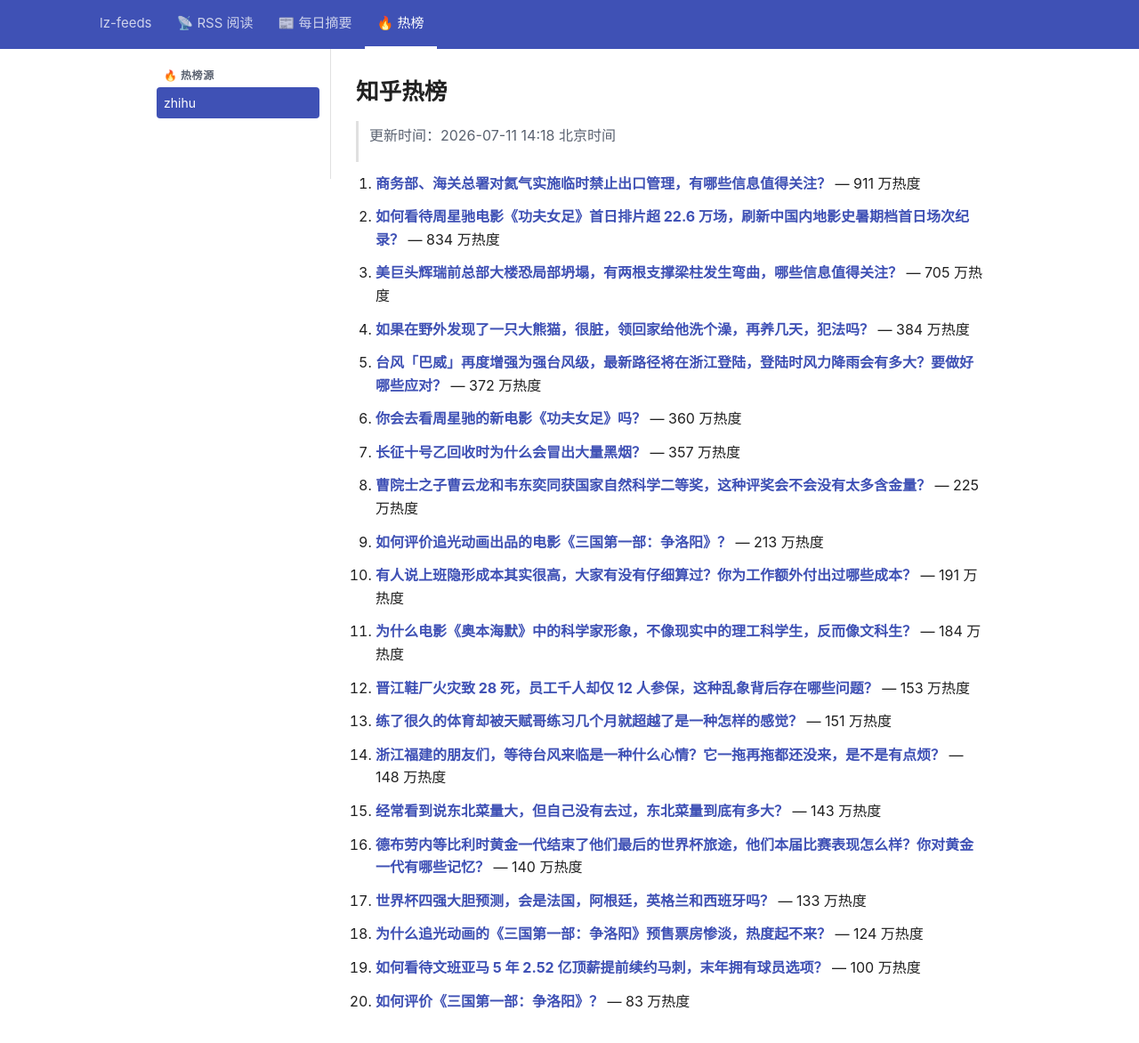
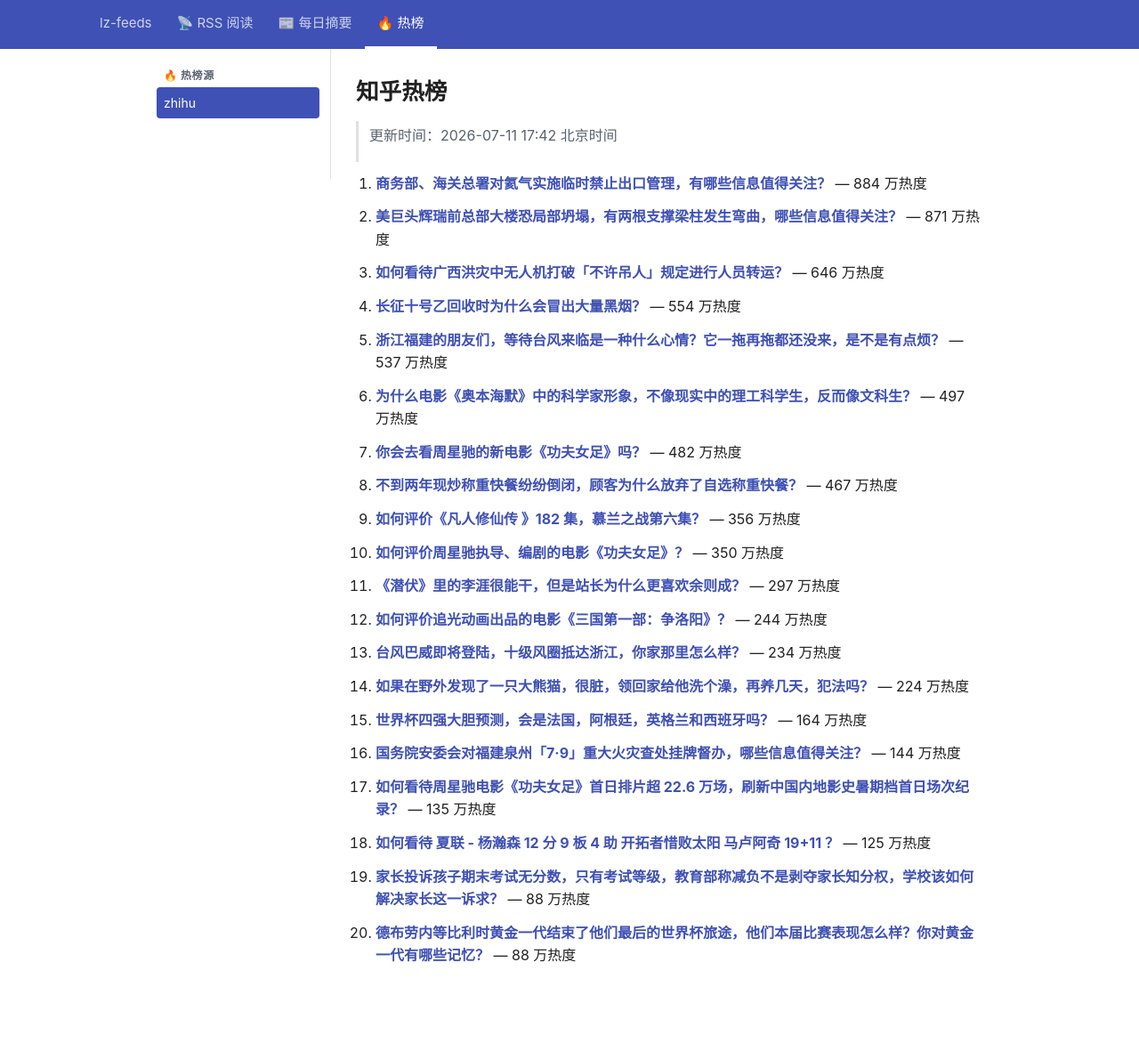
Before and after one commit to lizhang0101/lz-feeds, a Jekyll site: the page built from _hotlist/zhihu.md, in a window 1280 px wide and 1202 px high. Shown: the top 1172 px of the window at 89% size. Built offline with Jekyll 4.4.1, drawn with Linux system fonts in a browser that asks for light colours.

Commit message:
hotlist: 2026-07-11T09:42Z

```diff
--- a/_hotlist/zhihu.md
+++ b/_hotlist/zhihu.md
@@ -1,48 +1,48 @@
 ---
-updated: 2026-07-11 14:18 北京时间
+updated: 2026-07-11 17:42 北京时间
 count: 20
 ---
 
 # 知乎热榜
 
-> 更新时间：2026-07-11 14:18 北京时间
+> 更新时间：2026-07-11 17:42 北京时间
 
-1. **[商务部、海关总署对氦气实施临时禁止出口管理，有哪些信息值得关注？](https://www.zhihu.com/question/2058959918087018226)** — 911 万热度
+1. **[商务部、海关总署对氦气实施临时禁止出口管理，有哪些信息值得关注？](https://www.zhihu.com/question/2058959918087018226)** — 884 万热度
 
-2. **[如何看待周星驰电影《功夫女足》首日排片超 22.6 万场，刷新中国内地影史暑期档首日场次纪录？](https://www.zhihu.com/question/2059024185498808451)** — 834 万热度
+2. **[美巨头辉瑞前总部大楼恐局部坍塌，有两根支撑梁柱发生弯曲，哪些信息值得关注？](https://www.zhihu.com/question/2058872591855752079)** — 871 万热度
 
-3. **[美巨头辉瑞前总部大楼恐局部坍塌，有两根支撑梁柱发生弯曲，哪些信息值得关注？](https://www.zhihu.com/question/2058872591855752079)** — 705 万热度
+3. **[如何看待广西洪灾中无人机打破「不许吊人」规定进行人员转运？](https://www.zhihu.com/question/2058898849314486143)** — 646 万热度
 
-4. **[如果在野外发现了一只大熊猫，很脏，领回家给他洗个澡，再养几天，犯法吗？](https://www.zhihu.com/question/444398458)** — 384 万热度
+4. **[长征十号乙回收时为什么会冒出大量黑烟？](https://www.zhihu.com/question/2058945292020315835)** — 554 万热度
 
-5. **[台风「巴威」再度增强为强台风级，最新路径将在浙江登陆，登陆时风力降雨会有多大？要做好哪些应对？](https://www.zhihu.com/question/2058838727388914671)** — 372 万热度
+5. **[浙江福建的朋友们，等待台风来临是一种什么心情？它一拖再拖都还没来，是不是有点烦？](https://www.zhihu.com/question/2059049327108911736)** — 537 万热度
 
-6. **[你会去看周星驰的新电影《功夫女足》吗？](https://www.zhihu.com/question/2058093856713969712)** — 360 万热度
+6. **[为什么电影《奥本海默》中的科学家形象，不像现实中的理工科学生，反而像文科生？](https://www.zhihu.com/question/2055338128379007237)** — 497 万热度
 
-7. **[长征十号乙回收时为什么会冒出大量黑烟？](https://www.zhihu.com/question/2058945292020315835)** — 357 万热度
+7. **[你会去看周星驰的新电影《功夫女足》吗？](https://www.zhihu.com/question/2058093856713969712)** — 482 万热度
 
-8. **[曹院士之子曹云龙和韦东奕同获国家自然科学二等奖，这种评奖会不会没有太多含金量？](https://www.zhihu.com/question/2058567724738122696)** — 225 万热度
+8. **[不到两年现炒称重快餐纷纷倒闭，顾客为什么放弃了自选称重快餐？](https://www.zhihu.com/question/2028079560181171761)** — 467 万热度
 
-9. **[如何评价追光动画出品的电影《三国第一部：争洛阳》？](https://www.zhihu.com/question/2050951363807405043)** — 213 万热度
+9. **[如何评价《凡人修仙传 》182 集，慕兰之战第六集？](https://www.zhihu.com/question/2058983815834505654)** — 356 万热度
 
-10. **[有人说上班隐形成本其实很高，大家有没有仔细算过？你为工作额外付出过哪些成本？](https://www.zhihu.com/question/2058902757856080101)** — 191 万热度
+10. **[如何评价周星驰执导、编剧的电影《功夫女足》？](https://www.zhihu.com/question/2058553085396620762)** — 350 万热度
 
-11. **[为什么电影《奥本海默》中的科学家形象，不像现实中的理工科学生，反而像文科生？](https://www.zhihu.com/question/2055338128379007237)** — 184 万热度
+11. **[《潜伏》里的李涯很能干，但是站长为什么更喜欢余则成？](https://www.zhihu.com/question/823558160)** — 297 万热度
 
-12. **[晋江鞋厂火灾致 28 死，员工千人却仅 12 人参保，这种乱象背后存在哪些问题？](https://www.zhihu.com/question/2058823246980571934)** — 153 万热度
+12. **[如何评价追光动画出品的电影《三国第一部：争洛阳》？](https://www.zhihu.com/question/2050951363807405043)** — 244 万热度
 
-13. **[练了很久的体育却被天赋哥练习几个月就超越了是一种怎样的感觉？](https://www.zhihu.com/question/627263032)** — 151 万热度
+13. **[台风巴威即将登陆，十级风圈抵达浙江，你家那里怎么样？](https://www.zhihu.com/question/2058816691778184465)** — 234 万热度
 
-14. **[浙江福建的朋友们，等待台风来临是一种什么心情？它一拖再拖都还没来，是不是有点烦？](https://www.zhihu.com/question/2059049327108911736)** — 148 万热度
+14. **[如果在野外发现了一只大熊猫，很脏，领回家给他洗个澡，再养几天，犯法吗？](https://www.zhihu.com/question/444398458)** — 224 万热度
 
-15. **[经常看到说东北菜量大，但自己没有去过，东北菜量到底有多大？](https://www.zhihu.com/question/469279323)** — 143 万热度
+15. **[世界杯四强大胆预测，会是法国，阿根廷，英格兰和西班牙吗？](https://www.zhihu.com/question/2058119231846322566)** — 164 万热度
 
-16. **[德布劳内等比利时黄金一代结束了他们最后的世界杯旅途，他们本届比赛表现怎么样？你对黄金一代有哪些记忆？](https://www.zhihu.com/question/2059159511039055807)** — 140 万热度
+16. **[国务院安委会对福建泉州「7·9」重大火灾查处挂牌督办，哪些信息值得关注？](https://www.zhihu.com/question/2059215563638018597)** — 144 万热度
 
-17. **[世界杯四强大胆预测，会是法国，阿根廷，英格兰和西班牙吗？](https://www.zhihu.com/question/2058119231846322566)** — 133 万热度
+17. **[如何看待周星驰电影《功夫女足》首日排片超 22.6 万场，刷新中国内地影史暑期档首日场次纪录？](https://www.zhihu.com/question/2059024185498808451)** — 135 万热度
 
-18. **[为什么追光动画的《三国第一部：争洛阳》预售票房惨淡，热度起不来？](https://www.zhihu.com/question/2058209553540554918)** — 124 万热度
+18. **[如何看待 夏联 - 杨瀚森 12 分 9 板 4 助 开拓者惜败太阳 马卢阿奇 19+11 ？](https://www.zhihu.com/question/2059264055395849985)** — 125 万热度
 
-19. **[如何看待文班亚马 5 年 2.52 亿顶薪提前续约马刺，末年拥有球员选项？](https://www.zhihu.com/question/2059184153275397233)** — 100 万热度
+19. **[家长投诉孩子期末考试无分数，只有考试等级，教育部称减负不是剥夺家长知分权，学校该如何解决家长这一诉求？](https://www.zhihu.com/question/2058964046766945142)** — 88 万热度
 
-20. **[如何评价《三国第一部：争洛阳》？](https://www.zhihu.com/question/2058546874357900439)** — 83 万热度
+20. **[德布劳内等比利时黄金一代结束了他们最后的世界杯旅途，他们本届比赛表现怎么样？你对黄金一代有哪些记忆？](https://www.zhihu.com/question/2059159511039055807)** — 88 万热度
```
